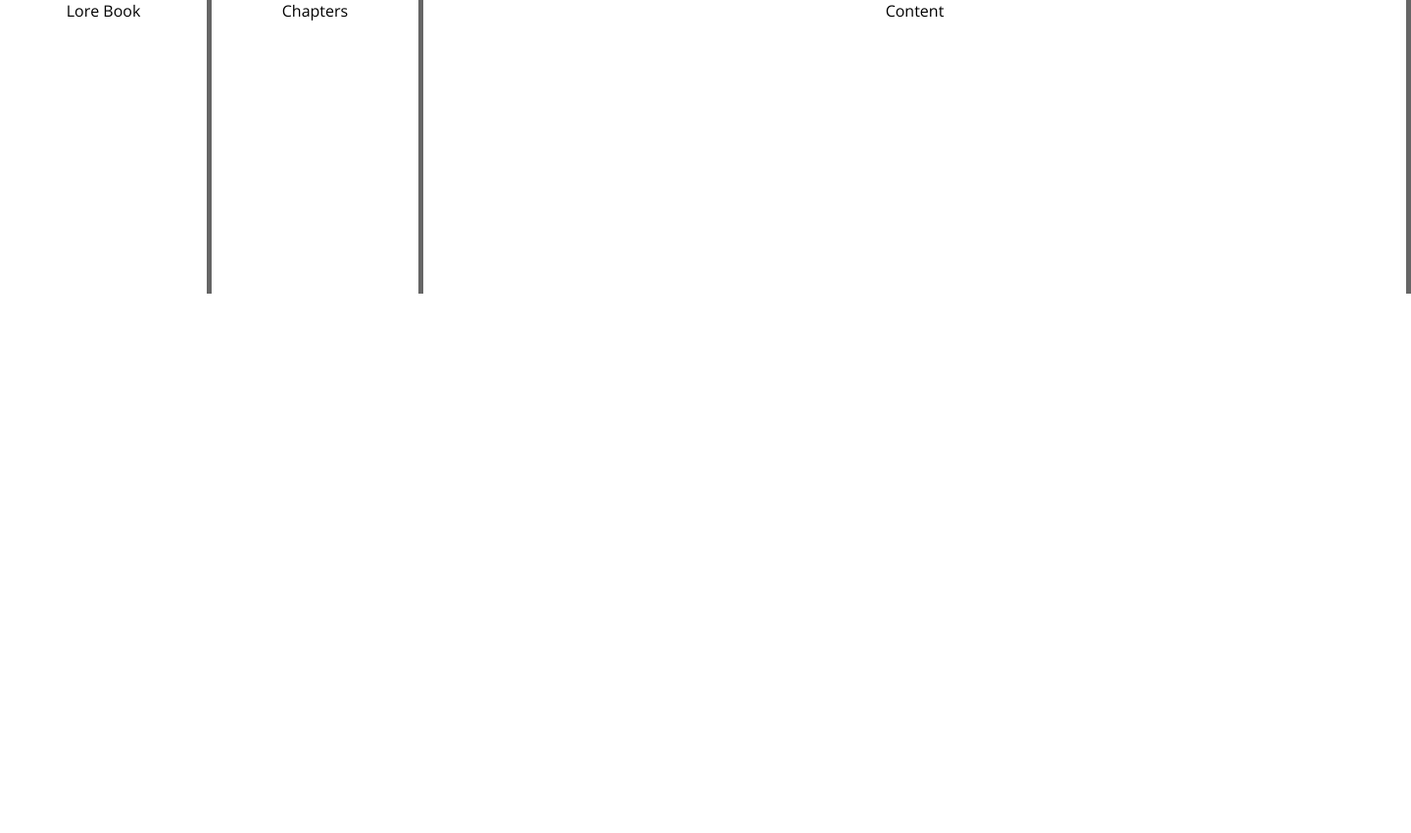
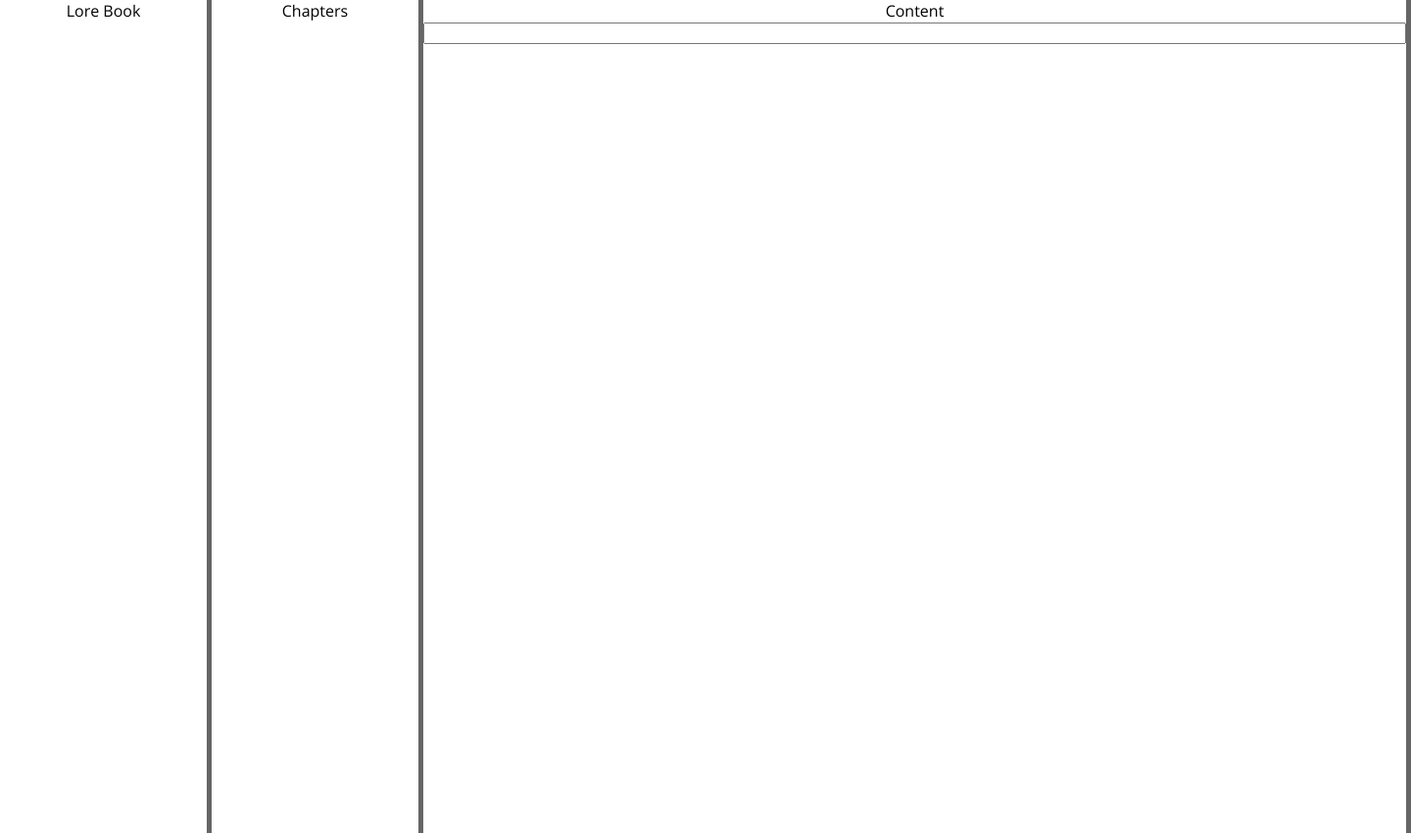
Before and after one commit to SlapstickChapstick/SafeCloud, an Electron app: page pages/home.html in a window 1440 px wide. Shown: the whole page at 98% size. Before the commit the page ends 800 px from the top, so only its background shows below. Drawn offline with nearby package versions, Linux system fonts and the light colour scheme.

```diff
--- a/pages/home.html
+++ b/pages/home.html
@@ -21,6 +21,9 @@
                     </div>
                     <div class="column right" id="chapter-list">
                         <p class="header">Content</p>
+                        <form>
+                            <input type="text" class="text-editor">
+                        </form>
                     </div>
                 </div>
             </div>
--- a/styles/home.css
+++ b/styles/home.css
@@ -5,8 +5,17 @@
     font-family: 'Open Sans', sans-serif;
 }
 
+html {
+    height: 100%;
+}
+
 body {
     font-family: 'Open Sans', sans-serif;
+    height: 100%;
+}
+
+#content {
+    min-height: 100%;
 }
 
   /* Create three unequal columns that floats next to each other */
@@ -15,7 +24,7 @@
     float: left;
     text-align: center;
     padding: 10px;
-    height: 300px; /* Should be removed. Only for demonstration */
+    height: 851px;
 }
 
 .left, .middle {
@@ -32,3 +41,8 @@
     display: table;
     clear: both;
 }
+
+.text-editor {
+    width: 100%;
+    color: #FFFFFF;
+}
```
